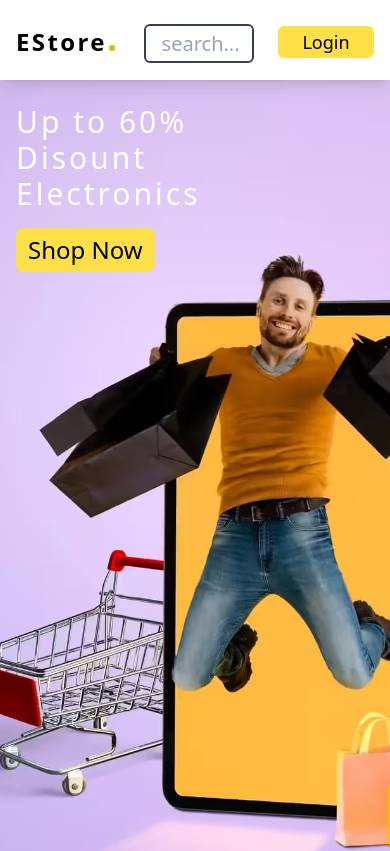
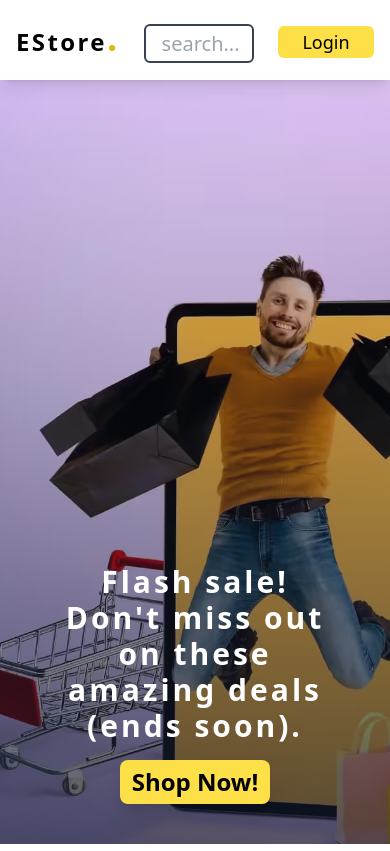
Before and after one commit to ahmed-yasser66/eshop-ecommerce, a React (Vite) app: page / in a window 390 px wide. Shown: the top 851 px of the page. Built offline with nearby package versions, Linux system fonts and the light colour scheme; no server answers.

Commit message:
optimizations

```diff
--- a/src/App.jsx
+++ b/src/App.jsx
@@ -14,7 +14,6 @@ const ProductsAll = lazy(() => import("./pages/website/ProductsAll"));
 const ProductDetails = lazy(() => import("./pages/website/ProductDetails"));
 const Cart = lazy(() => import("./pages/website/Cart"));
 const HomePage = lazy(() => import("./pages/website/HomePage"));
-
 function App() {
   const location = useLocation();
   return (
--- a/src/components/website/Home/Slider.jsx
+++ b/src/components/website/Home/Slider.jsx
@@ -1,7 +1,6 @@
 import { Swiper, SwiperSlide } from "swiper/react";
-import img from "../../../assets/landing.avif";
-import img2 from "../../../assets/landing2.avif";
-import img3 from "../../../assets/landing3.avif";
+import data from "../../../utils/data";
+
 // Import Swiper styles
 import "swiper/css";
 import "swiper/css/pagination";
@@ -15,7 +14,7 @@ import { LazyLoadImage } from "react-lazy-load-image-component";
 
 const Slider = () => {
   return (
-    <main className="h-full md:h-96 md:section-min-height relative select-none bg-slate">
+    <main className="[height:calc(100vh_-_80px)] relative select-none bg-slate">
       <Swiper
         className="mySwiper w-full h-full max-w-screen-2xl"
         slidesPerView={1}
@@ -35,6 +34,9 @@ const Slider = () => {
             navigation: {
               enabled: false,
             },
+            pagination: {
+              enabled: false,
+            },
           },
           768: {
             navigation: {
@@ -43,66 +45,27 @@ const Slider = () => {
           },
         }}
       >
-        <SwiperSlide className="relative w-full h-screen">
+        {data.map((item) => (
+          <SwiperSlide className="relative w-full h-screen" key={item.content}>
+            <div className="absolute w-full h-full [z-index:2] bg-gradient-to-t from-slate-900 to-transparent opacity-70"></div>
             <LazyLoadImage
               className="object-cover w-full h-full object-[60%] md:object-center"
-            src={img}
-            alt={img}
+              src={item.img}
+              alt={item.img}
               effect="blur"
               width={"100%"}
               height={"100vh"}
             />
-          <div className="swiper--text absolute left-4 top-6 w-72 sm:w-80 sm:top-1/2 sm:translate-y-[-50%] sm:left-20 lg:left-36">
-            <h1 className="text-3xl font-medium text-white  md:text-3xl sm:text-3xl md:tracking-widest md:leading-relaxed lg:leading-normal lg:text-5xl tracking-widest">
-              FreeShipping
-              <span className="block">on orders</span>
-              <span>over $50</span>
+            <div className="swiper--text absolute left-1/2 [transform:translateX(-50%)] bottom-10 min-w-72 md:top-1/2 md:translate-y-[-50%] md:left-20 lg:left-36 [z-index:11] text-center text-pretty break-words md:text-left">
+              <h1 className="text-3xl font-bold text-white sm:text-4xl md:tracking-widest md:leading-relaxed lg:leading-normal tracking-widest max-w-xl">
+                {item.content}
               </h1>
-            <button className="bg-yellow-300 px-3 py-1.5 mt-4 text-2xl rounded-lg font-medium md:text-2xl  lg:mt-10 md:py-3 md:px-12 hover:bg-yellow-400 hover:text-white">
-              <Link to={"/products/all"}>Shop Now</Link>
+              <button className="bg-yellow-300 px-3 py-1.5 mt-4 text-2xl rounded-lg font-bold md:text-2xl  lg:mt-10 md:py-3 md:px-12 hover:bg-yellow-400 hover:text-white shadow-xl duration-300">
+                <Link to={item.path}>Shop Now!</Link>
               </button>
             </div>
           </SwiperSlide>
-        <SwiperSlide className="w-full h-full">
-          <LazyLoadImage
-            effect="blur"
-            width={"100%"}
-            height={"100vh"}
-            src={img2}
-            alt={img2}
-            className="object-cover w-full h-full object-[60%] md:object-center"
-          />
-          <div className="swiper--text absolute left-4 top-6 w-72 md:w-80 md:top-1/2 md:translate-y-[-50%] md:left-20 lg:left-36">
-            <h1 className="text-3xl font-medium text-white  md:text-3xl sm:text-3xl md:tracking-widest md:leading-relaxed lg:leading-normal lg:text-5xl tracking-widest">
-              Up to 60% Disount
-              <span className="block">Electronics</span>
-            </h1>
-            <button className="bg-yellow-300 px-3 py-1.5 mt-4 text-2xl rounded-lg font-medium md:text-2xl  lg:mt-10 md:py-3 md:px-12 hover:bg-yellow-400 hover:text-white">
-              <Link to={"/categories/electronics"}>Shop Now</Link>
-            </button>
-          </div>
-        </SwiperSlide>
-        <SwiperSlide className="w-full h-full">
-          <LazyLoadImage
-            effect="blur"
-            width={"100%"}
-            height={"100vh"}
-            src={img3}
-            alt={img3}
-            className="object-cover w-full h-full object-[60%] md:object-top"
-          />
-          <div className="swiper--text absolute left-4 top-6 w-72 md:w-80 md:top-1/2 md:translate-y-[-50%] md:left-20 lg:left-36">
-            <h1 className="text-3xl font-medium text-white  md:text-3xl sm:text-3xl md:tracking-widest md:leading-relaxed lg:leading-normal lg:text-5xl tracking-widest">
-              FreeShipping
-              <span className="block">on new </span>
-              <span>Jewerly</span>
-              <span> Collection</span>
-            </h1>
-            <button className="bg-yellow-300 px-3 py-1.5 mt-4 text-3xl rounded-lg font-medium md:text-2xl  lg:mt-10 md:py-3 md:px-12 hover:bg-yellow-400 hover:text-white">
-              <Link to={"/categories/jewelery"}>Shop Now</Link>
-            </button>
-          </div>
-        </SwiperSlide>
+        ))}
       </Swiper>
     </main>
   );
--- a/src/index.css
+++ b/src/index.css
@@ -5,6 +5,7 @@
 @layer utilities {
   .section-min-height {
     min-height: calc(100vh - 80px);
+  }
 }
 ::-webkit-scrollbar {
   width: 10px;
@@ -18,4 +19,20 @@
 ::-webkit-scrollbar-thumb:hover {
   background: #555;
 }
+.mySwiper .swiper-pagination-bullet{
+  &.swiper-pagination-bullet-active{
+    background-color: #facc15;
   }
+  width: 1rem;
+  height: 1rem;
+}
+.mySwiper .swiper-button-next::after, .swiper-button-prev::after{
+  color: gainsboro;
+  font-weight: bolder;
+}
+.swiper-button-next::after{
+  padding-inline-end: 2rem;
+}
+.swiper-button-prev::after{
+  padding-inline-start: 2rem;
+}
--- a/src/pages/website/ProductDetails.jsx
+++ b/src/pages/website/ProductDetails.jsx
@@ -69,7 +69,7 @@ const ProductDetails = () => {
             </ul>
             <div
               className='p--info grid [grid-template-areas:"b"_"a"_"c"]
-            md:[grid-template-areas:"a_b"_"a_c"] md:gap-x-12 justify-center items-center md:mt-6'
+            md:[grid-template-areas:"a_b"_"a_c"] md:gap-x-12 justify-center md:justify-start items-center md:mt-6'
             >
               <div className="p-img w-full h-80  [grid-area:a] border-2 md:w-96 border-slate-300 p-6 my-4">
                 <img
@@ -115,7 +115,7 @@ const ProductDetails = () => {
                 </button>
               </div>
             </div>
-            <div className="details--rating lg:px-32 lg:mt-12">
+            <div className="details--rating lg:mt-12">
               <div className="p--details mb-6 mt-4">
                 <h1 className='text-xl font-medium relative after:absolute after:h-0.5 after:w-full after:bg-slate-300 after:-bottom-1.5 after:left-0 after:content-[""]'>
                   Details
--- /dev/null
+++ b/src/utils/data.js
@@ -0,0 +1,17 @@
+import img from "../assets/landing.avif";
+import img2 from "../assets/landing2.avif";
+
+export default [
+  {
+    img: img,
+    alt: img,
+    content: "Free shipping on all orders over $50! Shop worry-free.",
+    path: "/products/all",
+  },
+  {
+    img: img2,
+    alt: img2,
+    content: "Flash sale! Don't miss out on these amazing deals (ends soon).",
+    path: "/categories/electronics",
+  },
+];
--- a/vite.config.js
+++ b/vite.config.js
@@ -3,8 +3,5 @@ import react from "@vitejs/plugin-react";
 import { compression, tarball } from "vite-plugin-compression2";
 // https://vitejs.dev/config/
 export default defineConfig({
-  plugins: [
-    react(),
-    compression({ algorithm: "gzip" }),
-  ],
+  plugins: [react(), compression({ algorithm: "gzip" })],
 });
```
Also changed, not shown: public/robots.txt (added), robots.txt (deleted), 1 other file (tests, documents, lock files or other folders). Lines whose indentation alone changed are shown as unchanged.
